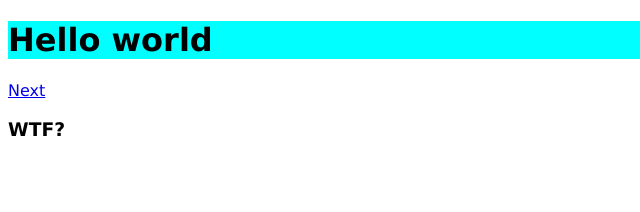
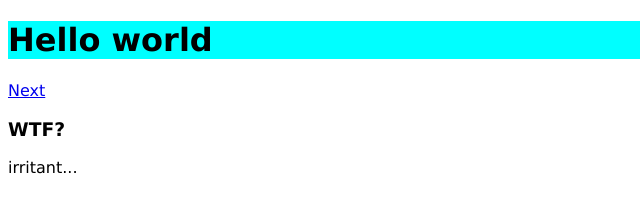
Before and after one commit to hsm23/MyFirstWebpage, a plain HTML site: page index.html in a window 1280 px wide. Shown: the full height of the page, 0-640 px from the left. Drawn offline with Linux system fonts and the light colour scheme.

Commit message:
p-element toegevoegd

```diff
--- a/index.html
+++ b/index.html
@@ -12,6 +12,7 @@
   <h1>Hello world</h1>
   <a href="page2.html">Next</a>
   <h3>WTF?</h3>
+  <p>irritant...</p>
 </body>
 
 </html>
```
